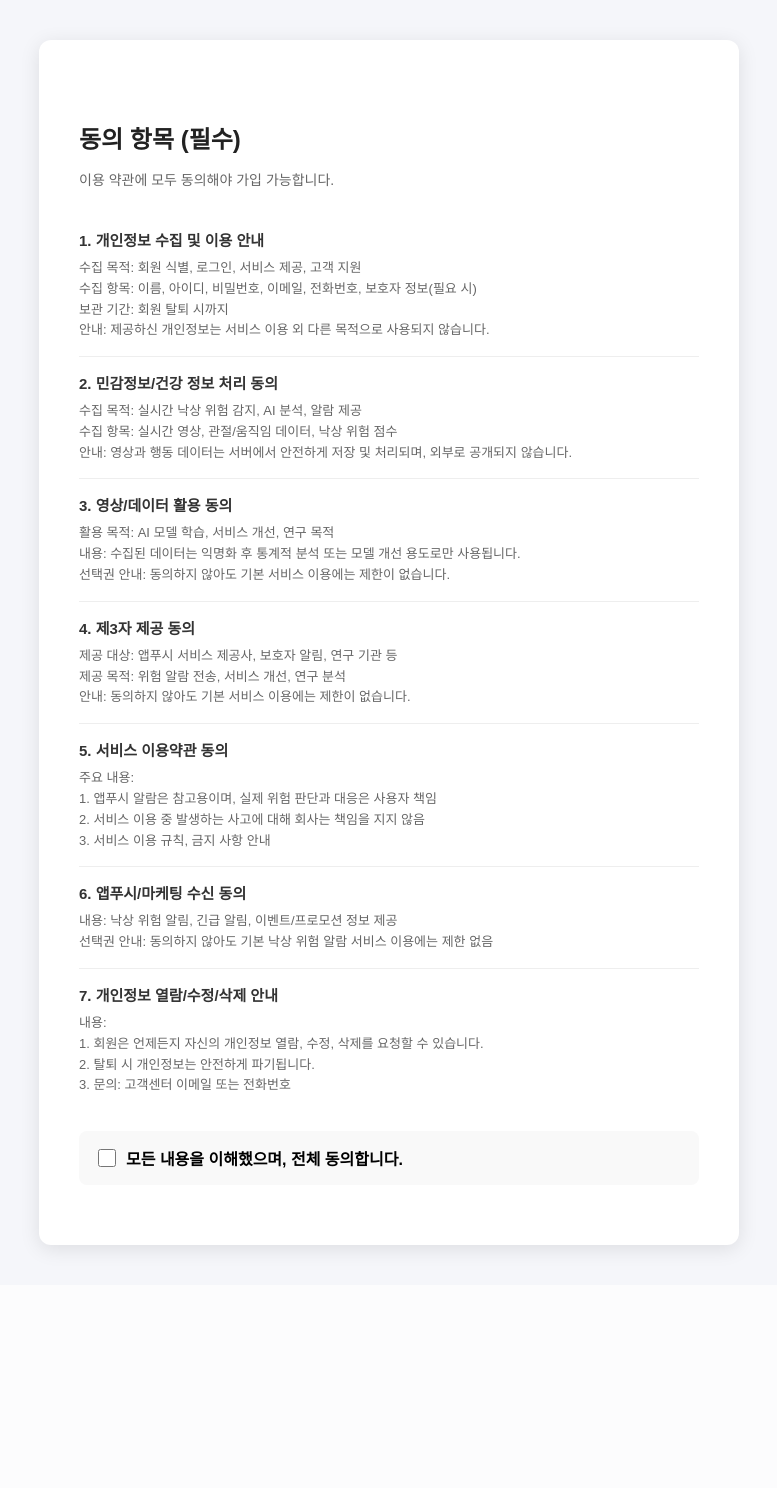
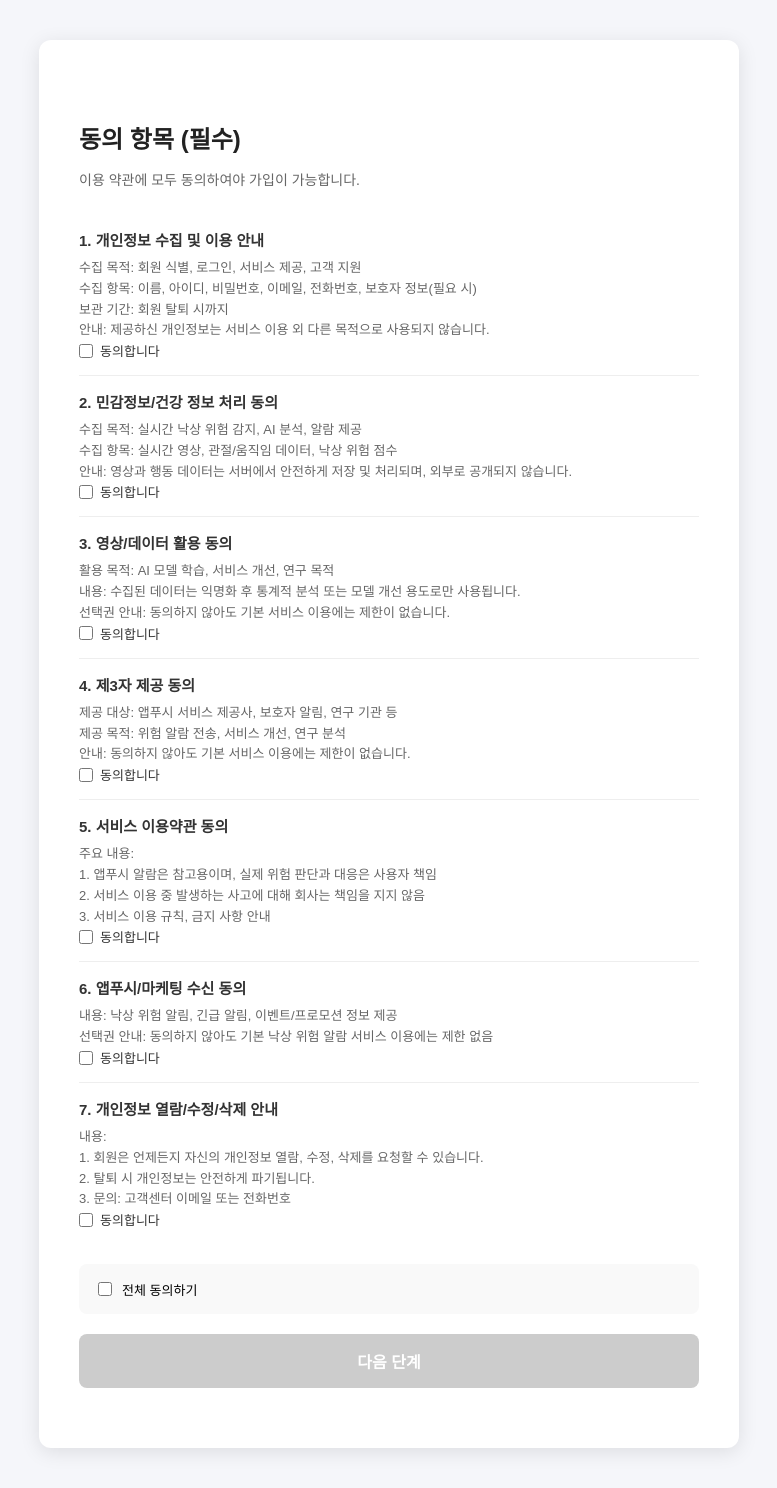
Before and after one commit to seoyeon59/On-safe, a Flask app: page /register in a window 1280 px wide. Shown: the whole page, without its empty margins (251-1028 px from the left). Before the commit the page ends 1256 px from the top, so only its background shows below. Run offline with Flask 3, Linux system fonts and the light colour scheme; parts of the project's set-up code (start-up, migrations or seed data) failed here and were passed over.

Commit message:
회원가입 UI 변경

```diff
--- a/static/register_style.css
+++ b/static/register_style.css
@@ -105,6 +105,7 @@ button:hover {
   display: block;
   width: 100%;
   box-sizing: border-box;
+  margin-bottom: 12px;
 }
 
 #registerForm button {
@@ -144,14 +145,14 @@ button:hover {
   padding: 15px;
   background-color: #f9f9f9; /* 체크 영역만 강조 */
   border-radius: 8px;
-  font-weight: bold;
   cursor: pointer;
+  font-size: 13px
 }
 
 .check-label input {
   margin-right: 10px;
-  width: 18px;
-  height: 18px;
+  width: 14px;
+  height: 14px;
 }
 
 /* 비밀번호 입력창: 하단 마진 제거 */
@@ -182,3 +183,55 @@ button:hover {
   margin-top: -8px;   /* small 문구 바로 아래 붙음 */
   margin-bottom: 8px;
 }
+
+/* 개별 항목 내 '동의합니다' 레이블 */
+.sub-agree-label {
+  display: flex;
+  align-items: center;
+  font-size: 13px;
+  color: #333;
+  cursor: pointer;
+  gap: 7px; /* 글자와 체크박스 사이 간격 */
+}
+
+.sub-agree-label input[type="checkbox"] {
+  width: 14px;
+  height: 14px;
+  margin: 0;
+  cursor: pointer;
+}
+
+/* 약관 헤더 높이 및 정렬 유지 */
+.agree-header {
+  display: flex;
+  justify-content: space-between;
+  align-items: center;
+  margin-bottom: 5px;
+}
+
+.agree-header input[type="checkbox"] {
+  width: 14px;
+  height: 14px;
+  cursor: pointer;
+}
+
+/* 다음 단계 버튼 스타일 */
+.next-btn {
+  width: 100%;
+  padding: 15px;
+  background-color: #ccc; /* 초기엔 비활성 느낌의 색상 */
+  color: white;
+  border: none;
+  border-radius: 8px;
+  font-size: 16px;
+  font-weight: bold;
+  cursor: not-allowed;
+  margin-top: 20px;
+  transition: background-color 0.3s;
+}
+
+/* 모든 동의 완료 시 버튼 스타일 */
+.next-btn.active {
+  background-color: #000;
+  cursor: pointer;
+}
--- a/templates/register.html
+++ b/templates/register.html
@@ -10,7 +10,7 @@
   <!-- 개인정보 안내 및 동의 영역 -->
   <div class="register-container1" id="privacySection">
       <h2>동의 항목 (필수)</h2>
-      <p>이용 약관에 모두 동의해야 가입 가능합니다.</p>
+      <p>이용 약관에 모두 동의하여야 가입이 가능합니다.</p>
 
       <div class="all-agreements">
         <div class="agree-item">
@@ -21,6 +21,10 @@
             보관 기간: 회원 탈퇴 시까지 <br>
             안내: 제공하신 개인정보는 서비스 이용 외 다른 목적으로 사용되지 않습니다.
           </p>
+          <label class="sub-agree-label">
+            <input type="checkbox" class="sub-agree" id="agree1">
+            동의합니다
+          </label>
         </div>
 
         <!-- 민감정보/건강 정보 처리 동의 -->
@@ -31,6 +35,10 @@
             수집 항목: 실시간 영상, 관절/움직임 데이터, 낙상 위험 점수 <br>
             안내: 영상과 행동 데이터는 서버에서 안전하게 저장 및 처리되며, 외부로 공개되지 않습니다.
           </p>
+          <label class="sub-agree-label">
+            <input type="checkbox" class="sub-agree" id="agree2">
+            동의합니다
+          </label>
         </div>
 
         <!-- 영상/데이터 활용 동의 -->
@@ -41,6 +49,10 @@
             내용: 수집된 데이터는 익명화 후 통계적 분석 또는 모델 개선 용도로만 사용됩니다. <br>
             선택권 안내: 동의하지 않아도 기본 서비스 이용에는 제한이 없습니다.
           </p>
+          <label class="sub-agree-label">
+            <input type="checkbox" class="sub-agree" id="agree3">
+            동의합니다
+          </label>
         </div>
 
         <!-- 제3자 제공 동의 -->
@@ -51,6 +63,10 @@
             제공 목적: 위험 알람 전송, 서비스 개선, 연구 분석 <br>
             안내: 동의하지 않아도 기본 서비스 이용에는 제한이 없습니다.
           </p>
+          <label class="sub-agree-label">
+            <input type="checkbox" class="sub-agree" id="agree4">
+            동의합니다
+          </label>
         </div>
 
         <!-- 서비스 이용약관 동의 -->
@@ -62,6 +78,10 @@
             2. 서비스 이용 중 발생하는 사고에 대해 회사는 책임을 지지 않음 <br>
             3. 서비스 이용 규칙, 금지 사항 안내
           </p>
+          <label class="sub-agree-label">
+            <input type="checkbox" class="sub-agree" id="agree5">
+            동의합니다
+          </label>
         </div>
 
         <!-- 앱푸시/마케팅 수신 동의 -->
@@ -71,6 +91,10 @@
             내용: 낙상 위험 알림, 긴급 알림, 이벤트/프로모션 정보 제공 <br>
             선택권 안내: 동의하지 않아도 기본 낙상 위험 알람 서비스 이용에는 제한 없음
           </p>
+          <label class="sub-agree-label">
+            <input type="checkbox" class="sub-agree" id="agree6">
+            동의합니다
+          </label>
         </div>
 
         <!-- 개인정보 열람/수정/삭제 안내 -->
@@ -82,15 +106,21 @@
             2. 탈퇴 시 개인정보는 안전하게 파기됩니다. <br>
             3. 문의: 고객센터 이메일 또는 전화번호
           </p>
+          <label class="sub-agree-label">
+            <input type="checkbox" class="sub-agree" id="agree7">
+            동의합니다
+          </label>
         </div>
       </div>
 
       <label class="check-label">
         <input type="checkbox" id="agreeAll">
-        모든 내용을 이해했으며, 전체 동의합니다.
+        전체 동의하기
       </label>
+
+      <button type="button" id="nextStepBtn" class="next-btn">다음 단계</button>
       <div id="agreeError" style="display:none; color:red; font-size:12px; margin-top:10px;">
-        모든 약관에 동의해 주세요.
+        모든 필수 약관에 동의하셔야 다음으로 넘어갈 수 있습니다.
       </div>
   </div>
 
```
Also changed, not shown: static/register.js (+38 -9 lines).
